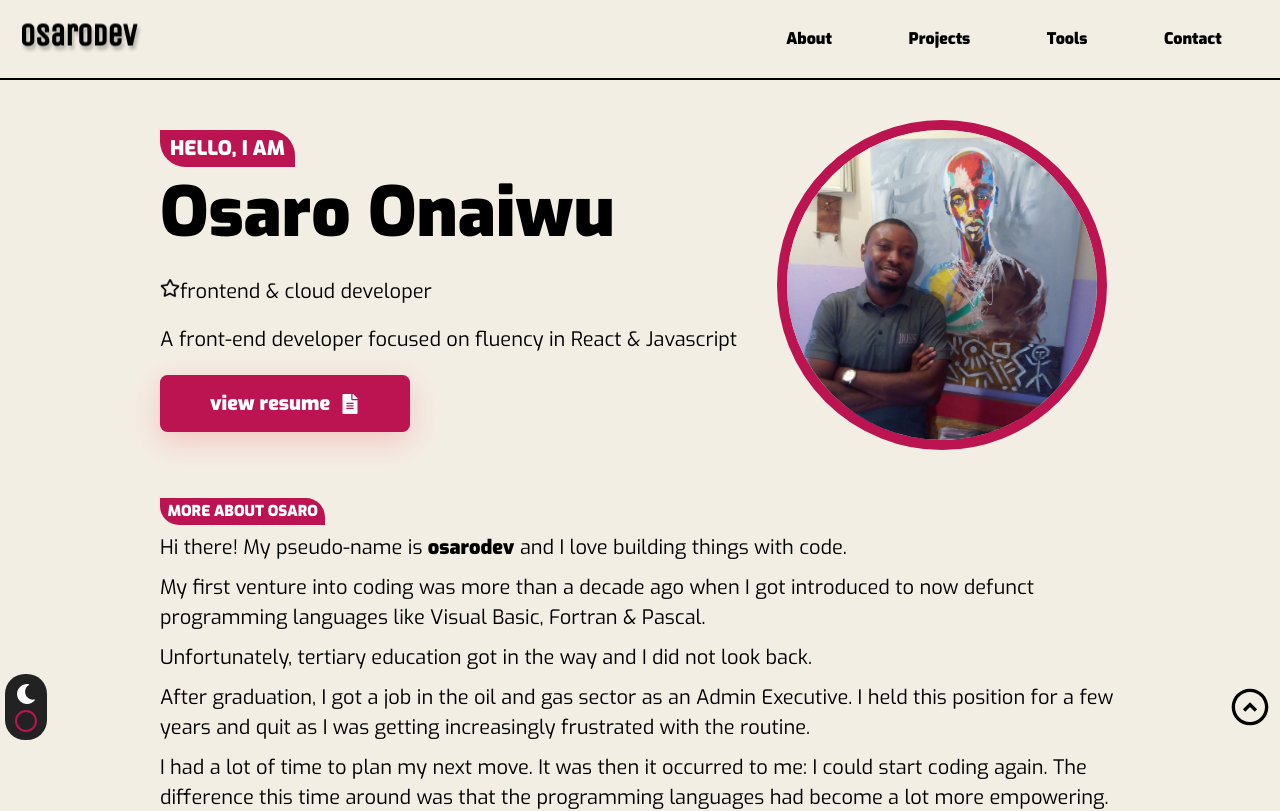
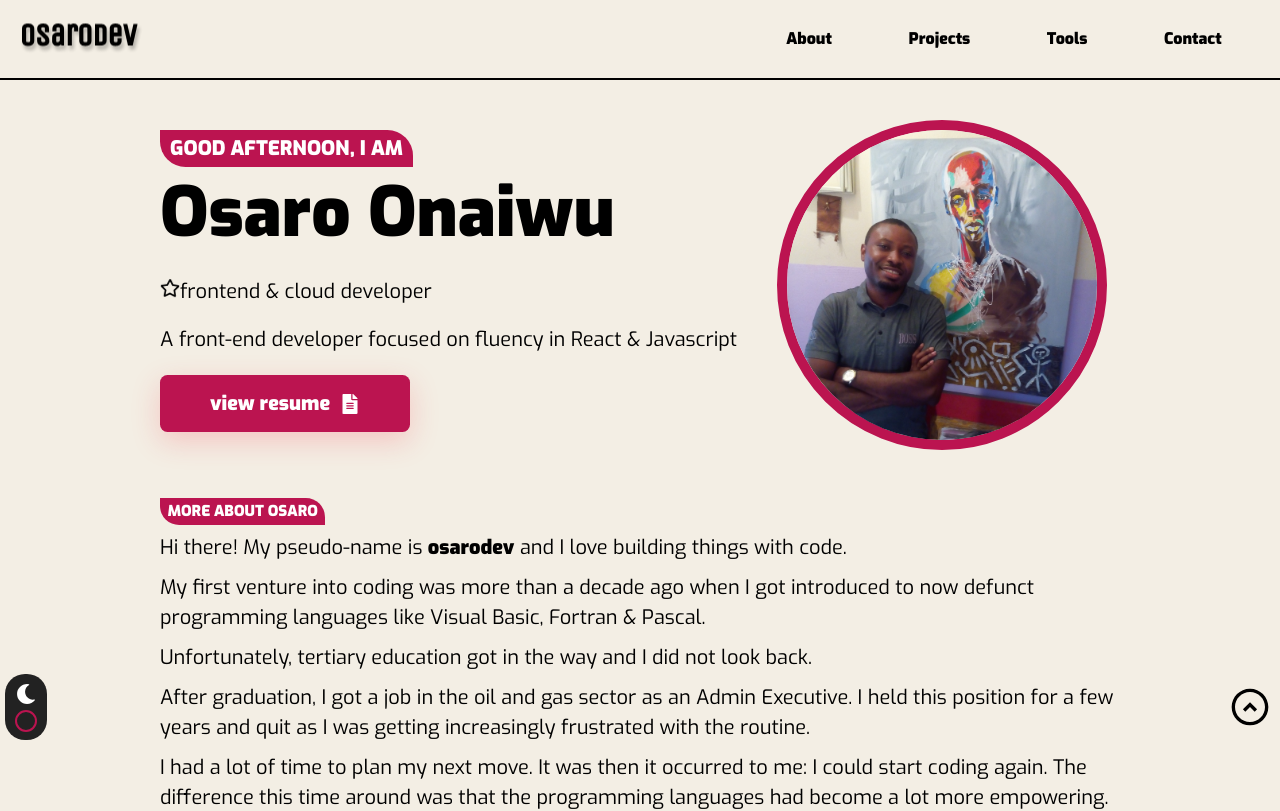
Before and after one commit to osaroDEV/reactPortfolio, a React (Create React App) app: page / in a window 1280 px wide. Shown: the top 811 px of the page. Built offline with nearby package versions, Linux system fonts and the light colour scheme.

Commit message:
Added time of day to Intro.js
add timeOfDay

```diff
--- a/src/components/Intro.js
+++ b/src/components/Intro.js
@@ -4,6 +4,10 @@ import { FaFileAlt, FaRegStar } from 'react-icons/fa';
 import { motion } from 'framer-motion';
 
 const Intro = () => {
+  const time = new Date();
+  const hours = time.getHours();
+  let timeOfDay = (hours <= 11) ? 'evening' : (hours <= 15 && hours > 11) ? 'afternoon' : (hours > 15) ? 'evening' : '';
+
   return (
     <motion.div
       initial={{ opacity: 0 }}
@@ -19,7 +23,7 @@ const Intro = () => {
         alt=''
       />
       <div className='caption' tabindex='0'>
-        <span className='section-header'>Hello, I am</span>
+        <span className='section-header'>Good {timeOfDay}, I am</span>
         <motion.h1
           initial={{ opacity: 0, y: '40px' }}
           animate={{ opacity: 1, y: 0 }}
```
Also changed, not shown: 1 other file (tests, documents, lock files or other folders).
